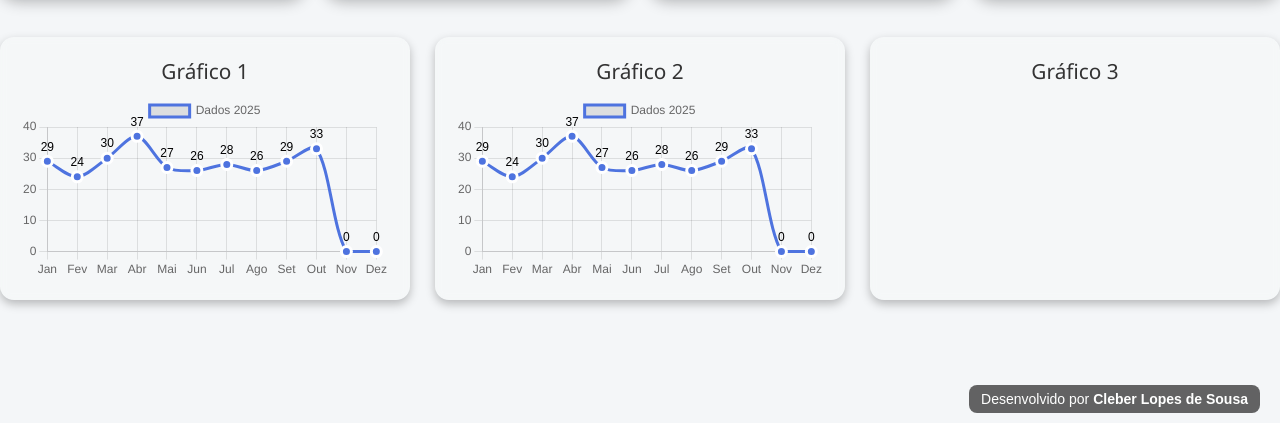
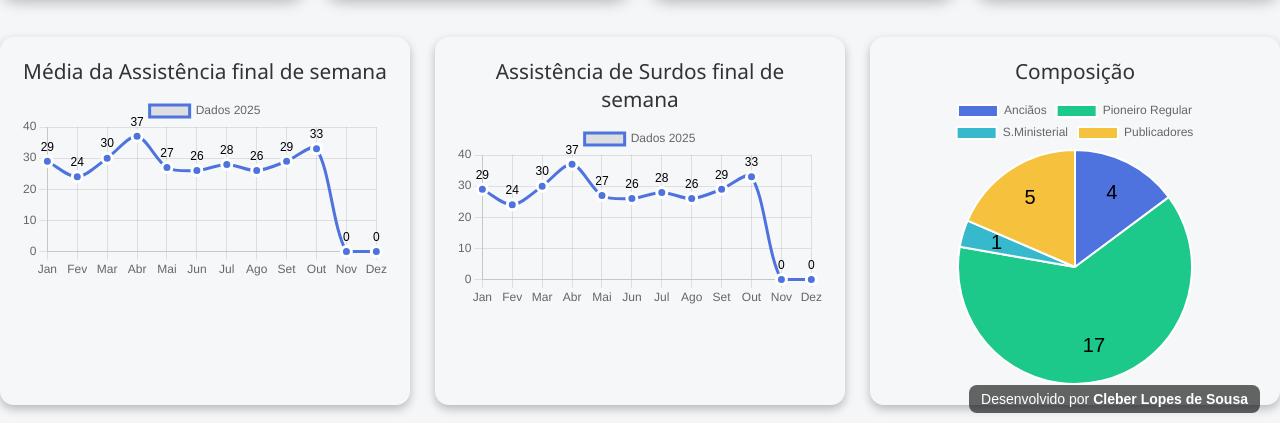
Before and after one commit to CleberLopes2022/Cartao-Publicador, a plain HTML site: page estatistica.html in a window 1280 px wide. Shown: the part 377-800 px from the top of the page. Drawn offline with nearby package versions, Linux system fonts and the light colour scheme.

Commit message:
Update estatistica.html

```diff
--- a/estatistica.html
+++ b/estatistica.html
@@ -72,6 +72,13 @@
       margin-bottom: 10px;
       font-weight: 500;
     }
+
+  #graficoPizza {
+  display: block;
+  margin: 0 auto;
+  width: 290px !important;
+  height: 290px !important;
+  }
   </style>
 
   <!-- OPCIONAL: Ativar Chart.js -->
@@ -123,22 +130,21 @@
   <div class="charts-container">
 
     <div class="chart-box">
-      <div class="chart-title">Gráfico 1</div>
+      <div class="chart-title">Média da Assistência final de semana</div>
       <canvas id="grafico1"></canvas>
     </div>
 
     <div class="chart-box">
-      <div class="chart-title">Gráfico 2</div>
+      <div class="chart-title">Assistência de Surdos final de semana</div>
       <canvas id="grafico2"></canvas>
     </div>
 
     <div class="chart-box">
-      <div class="chart-title">Gráfico 3</div>
-      <canvas id="grafico3"></canvas>
+      <div class="chart-title">Composição</div>
+      <canvas id="graficoPizza"></canvas>
     </div>
 
   </div>
-
   <script>
     // EXEMPLO DE GRÁFICOS (Você pode alterar)
 const exemploConfig = (label) => ({
```
